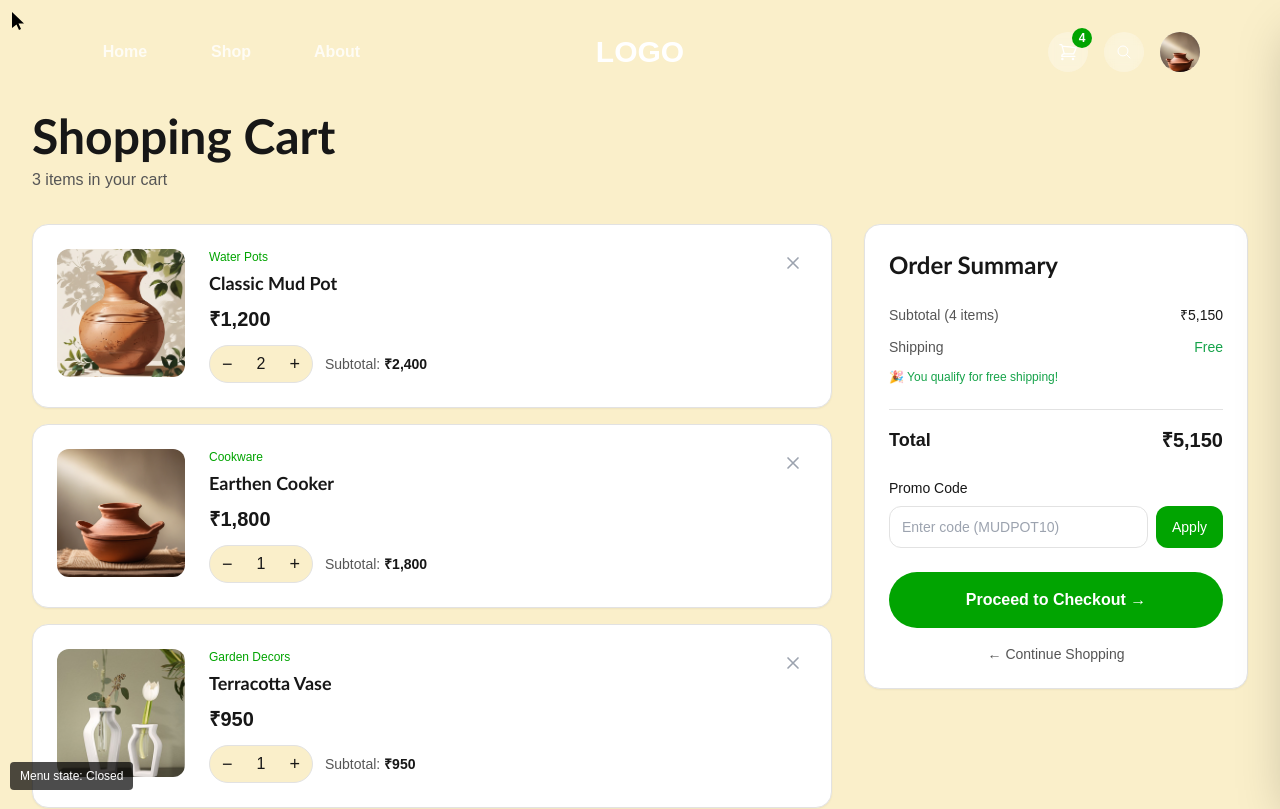
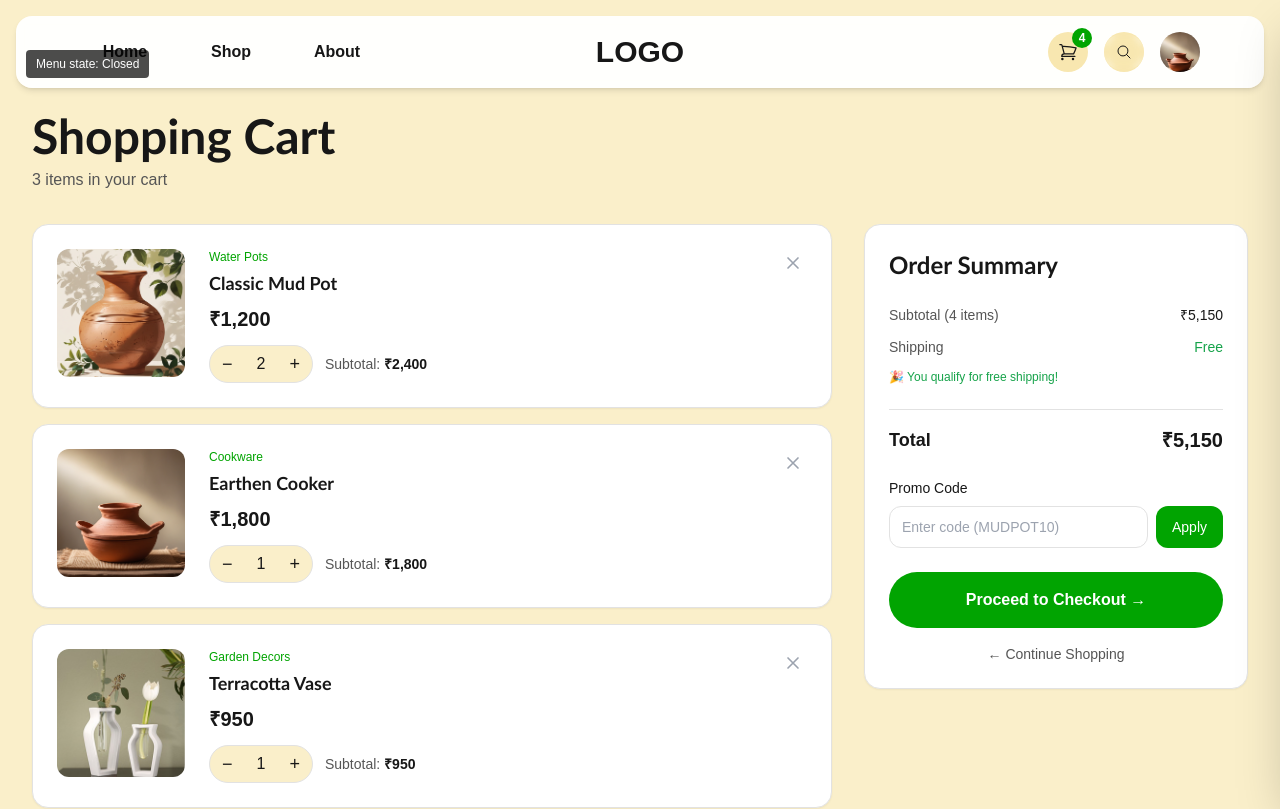
Before and after one commit to M0hammedHaris/mud_potter, a Next.js app: page /cart in a window 1280 px wide. Shown: the top 809 px of the page. Built offline with nearby package versions, Linux system fonts and the light colour scheme.

Commit message:
Fix: sidecard z-index, remove cursor follower, FAQ bg, shop sidebar filters, nav visibility on light pages
Co-authored-by: M0hammedHaris <46344030+M0hammedHaris@users.noreply.github.com>
Agent-Logs-Url: https://github.com/M0hammedHaris/mud_potter/sessions/d380ea9b-707c-4e42-ac11-c7492ca73771

```diff
--- a/src/components/ClientLayoutWrapper.tsx
+++ b/src/components/ClientLayoutWrapper.tsx
@@ -1,8 +1,7 @@
 'use client';
 
-import React, { useState, useEffect } from 'react';
+import React from 'react';
 import ScriptLoader from "@/components/script-loader";
-import CursorArrow from "@/components/CursorArrow";
 import { CartProvider } from "@/context/CartContext";
 import { MiniCart } from "@/components/MiniCart";
 
@@ -12,17 +11,10 @@ interface ClientLayoutWrapperProps {
 }
 
 const ClientLayoutWrapper: React.FC<ClientLayoutWrapperProps> = ({ children, bodyClassName }) => {
-  const [isClient, setIsClient] = useState(false);
-
-  useEffect(() => {
-    setIsClient(true);
-  }, []);
-
   return (
     <body className={bodyClassName}>
       <CartProvider>
         <ScriptLoader />
-        {isClient && <CursorArrow />}
         <MiniCart />
         {children}
       </CartProvider>
--- a/src/components/MiniCart.tsx
+++ b/src/components/MiniCart.tsx
@@ -30,7 +30,7 @@ export function MiniCart() {
     <>
       {/* Overlay */}
       <div
-        className={`fixed inset-0 bg-black/50 z-50 transition-opacity duration-300 ${
+        className={`fixed inset-0 bg-black/50 z-[500] transition-opacity duration-300 ${
           isOpen ? 'opacity-100' : 'opacity-0 pointer-events-none'
         }`}
         onClick={closeCart}
@@ -42,7 +42,7 @@ export function MiniCart() {
         role="dialog"
         aria-modal="true"
         aria-label="Shopping cart"
-        className={`fixed top-0 right-0 h-full w-full max-w-md bg-white z-50 shadow-2xl flex flex-col transition-transform duration-300 ease-in-out ${
+        className={`fixed top-0 right-0 h-full w-full max-w-md bg-white z-[510] shadow-2xl flex flex-col transition-transform duration-300 ease-in-out ${
           isOpen ? 'translate-x-0' : 'translate-x-full'
         }`}
       >
--- a/src/components/faq.tsx
+++ b/src/components/faq.tsx
@@ -114,8 +114,7 @@ export function FAQ() {
   return (
     <section
       ref={sectionRef}
-      className="py-8 sm:py-12 md:py-16 lg:py-20 px-4 sm:px-8 overflow-hidden"
-      style={{ background: 'linear-gradient(to right, #ffffff 50%, var(--background) 50%)' }}
+      className="py-8 sm:py-12 md:py-16 lg:py-20 px-4 sm:px-8 overflow-hidden bg-[var(--background)]"
       data-testid="faq-section"
     >
       <div className="container mx-auto max-w-full">
--- a/src/components/navigation.tsx
+++ b/src/components/navigation.tsx
@@ -6,6 +6,7 @@ import Link from "next/link";
 import { usePathname } from "next/navigation";
 import { Button } from "@/components/ui/button";
 import { useCart } from "@/context/CartContext";
+import { cn } from "@/lib/utils";
 import "./navigation.css";
 
 export function Navigation() {
@@ -13,6 +14,11 @@ export function Navigation() {
     const [activeSearch, setActiveSearch] = useState(false);
     const pathname = usePathname();
     const { openCart, totalItems } = useCart();
+
+    // Pages that have a dark hero image behind the nav — white text works there.
+    // All other pages have a light background and need dark-styled nav.
+    const darkHeroPages = ['/', '/shop'];
+    const isLightPage = !darkHeroPages.includes(pathname);
 
     // Navigation items data
     const navItems = [
@@ -57,7 +63,10 @@ export function Navigation() {
     }, []);
 
     return (
-        <header className="absolute top-4 left-4 right-4 z-50">
+        <header className={cn(
+            "absolute top-4 left-4 right-4 z-50",
+            isLightPage && "rounded-2xl bg-white/95 backdrop-blur-sm shadow-md"
+        )}>
             {/* Debug indicator - only rendered on client side to avoid hydration errors */}
             {isClient && process.env.NODE_ENV !== 'production' && (
                 <div className="menu-debug">
@@ -69,17 +78,19 @@ export function Navigation() {
                 <div className="md:hidden relative z-50">
                     <Button
                         variant="ghost"
-                        className="rounded-full bg-white/30 backdrop-blur-sm p-3 transition-all hover:bg-white/40 hamburger-menu focus:outline-none focus:ring-2 focus:ring-white/50"
-                        onClick={() => {
-                            setIsMobileMenuOpen(!isMobileMenuOpen);
-                            console.log("Hamburger clicked, menu state:", !isMobileMenuOpen);
-                        }}
+                        className={cn(
+                            "rounded-full backdrop-blur-sm p-3 transition-all hamburger-menu focus:outline-none focus:ring-2",
+                            isLightPage
+                                ? "bg-[var(--accent)] hover:bg-[var(--accent)]/70 focus:ring-[var(--primary)]/30"
+                                : "bg-white/30 hover:bg-white/40 focus:ring-white/50"
+                        )}
+                        onClick={() => setIsMobileMenuOpen(!isMobileMenuOpen)}
                         aria-label={isMobileMenuOpen ? "Close menu" : "Open menu"}
                         aria-expanded={isMobileMenuOpen}
                         aria-controls="mobile-menu"
                         style={{ minHeight: '44px', minWidth: '44px' }}
                     >
-                        <svg xmlns="http://www.w3.org/2000/svg" fill="none" viewBox="0 0 24 24" strokeWidth={2} stroke="currentColor" className="w-6 h-6 text-white">
+                        <svg xmlns="http://www.w3.org/2000/svg" fill="none" viewBox="0 0 24 24" strokeWidth={2} stroke="currentColor" className={cn("w-6 h-6", isLightPage ? "text-[var(--foreground)]" : "text-white")}>
                             <path strokeLinecap="round" strokeLinejoin="round" d="M3.75 6.75h16.5M3.75 12h16.5m-16.5 5.25h16.5" />
                         </svg>
                     </Button>
@@ -92,18 +103,21 @@ export function Navigation() {
                         <Link
                             key={item.label}
                             href={item.href}
-                            className={`flex justify-center items-center px-4 py-1 w-[90px] h-[36px] text-[16px] font-semibold transition-all rounded-[18px] ${
+                            className={cn(
+                                "flex justify-center items-center px-4 py-1 w-[90px] h-[36px] text-[16px] font-semibold transition-all rounded-[18px]",
                                 pathname === item.href
-                                ? "bg-secondary text-primary"
-                                : "bg-transparent text-white/80 hover:bg-white/30"
-                            }`}
+                                    ? "bg-[var(--primary)] text-white"
+                                    : isLightPage
+                                        ? "text-[var(--foreground)] hover:bg-[var(--accent)]"
+                                        : "bg-transparent text-white/80 hover:bg-white/30"
+                            )}
                         >
                             {item.label}
                         </Link>
                     ))}
                 </div>
 
-                <div className="absolute left-1/2 transform -translate-x-1/2 text-2xl md:text-3xl font-bold text-white">
+                <div className={cn("absolute left-1/2 transform -translate-x-1/2 text-2xl md:text-3xl font-bold", isLightPage ? "text-[var(--foreground)]" : "text-white")}>
                     <Link href="/">LOGO</Link>
                 </div>
 
@@ -114,8 +128,11 @@ export function Navigation() {
                         aria-label="Shopping cart"
                         className="relative"
                     >
-                        <div className="w-10 h-10 bg-white/30 backdrop-blur-sm rounded-full flex items-center justify-center hover:bg-white/40 transition-colors">
-                            <svg xmlns="http://www.w3.org/2000/svg" fill="none" viewBox="0 0 24 24" strokeWidth={1.5} stroke="currentColor" className="w-5 h-5 text-white">
+                        <div className={cn(
+                            "w-10 h-10 backdrop-blur-sm rounded-full flex items-center justify-center transition-colors",
+                            isLightPage ? "bg-[var(--accent)] hover:bg-[var(--accent)]/70" : "bg-white/30 hover:bg-white/40"
+                        )}>
+                            <svg xmlns="http://www.w3.org/2000/svg" fill="none" viewBox="0 0 24 24" strokeWidth={1.5} stroke="currentColor" className={cn("w-5 h-5", isLightPage ? "text-[var(--foreground)]" : "text-white")}>
                                 <path strokeLinecap="round" strokeLinejoin="round" d="M2.25 3h1.386c.51 0 .955.343 1.087.835l.383 1.437M7.5 14.25a3 3 0 0 0-3 3h15.75m-12.75-3h11.218c1.121-2.3 2.1-4.684 2.924-7.138a60.114 60.114 0 0 0-16.536-1.84M7.5 14.25 5.106 5.272M6 20.25a.75.75 0 1 1-1.5 0 .75.75 0 0 1 1.5 0Zm12.75 0a.75.75 0 1 1-1.5 0 .75.75 0 0 1 1.5 0Z" />
                             </svg>
                         </div>
@@ -126,17 +143,18 @@ export function Navigation() {
                         )}
                     </button>
                     <div className="relative">
-                        <div className={`flex items-center transition-all duration-500 ease-in-out ${
+                        <div className={cn(
+                            "flex items-center transition-all duration-500 ease-in-out",
                             activeSearch
-                                ? "w-64 bg-white/20 backdrop-blur-sm rounded-full border border-white/30"
-                                : "w-10 h-10 bg-white/30 rounded-full"
-                        }`}>
+                                ? cn("w-64 backdrop-blur-sm rounded-full border", isLightPage ? "bg-[var(--accent)]/50 border-[var(--border)]" : "bg-white/20 border-white/30")
+                                : cn("w-10 h-10 rounded-full", isLightPage ? "bg-[var(--accent)]" : "bg-white/30")
+                        )}>
                             <Button
                                 variant="ghost"
                                 className="rounded-full backdrop-blur-sm hover:bg-white/10 p-3 flex-shrink-0"
                                 onClick={() => setActiveSearch(!activeSearch)}
                             >
-                                <svg xmlns="http://www.w3.org/2000/svg" fill="none" viewBox="0 0 24 24" strokeWidth={1.5} stroke="currentColor" className="w-4 h-4 md:w-5 md:h-5 text-white">
+                                <svg xmlns="http://www.w3.org/2000/svg" fill="none" viewBox="0 0 24 24" strokeWidth={1.5} stroke="currentColor" className={cn("w-4 h-4 md:w-5 md:h-5", isLightPage ? "text-[var(--foreground)]" : "text-white")}>
                                     <path strokeLinecap="round" strokeLinejoin="round" d="m21 21-5.197-5.197m0 0A7.5 7.5 0 1 0 5.196 5.196a7.5 7.5 0 0 0 10.607 10.607Z" />
                                 </svg>
                             </Button>
@@ -144,7 +162,7 @@ export function Navigation() {
                                 <input
                                     type="text"
                                     placeholder="Search..."
-                                    className="flex-1 bg-transparent text-white placeholder-white/70 px-4 py-2 outline-none text-sm animate-fade-in"
+                                    className={cn("flex-1 bg-transparent px-4 py-2 outline-none text-sm animate-fade-in", isLightPage ? "text-[var(--foreground)] placeholder-[var(--muted-foreground)]" : "text-white placeholder-white/70")}
                                     autoFocus
                                 />
                             )}
```
Also changed, not shown: src/app/shop/page.tsx (+68 -18 lines).
